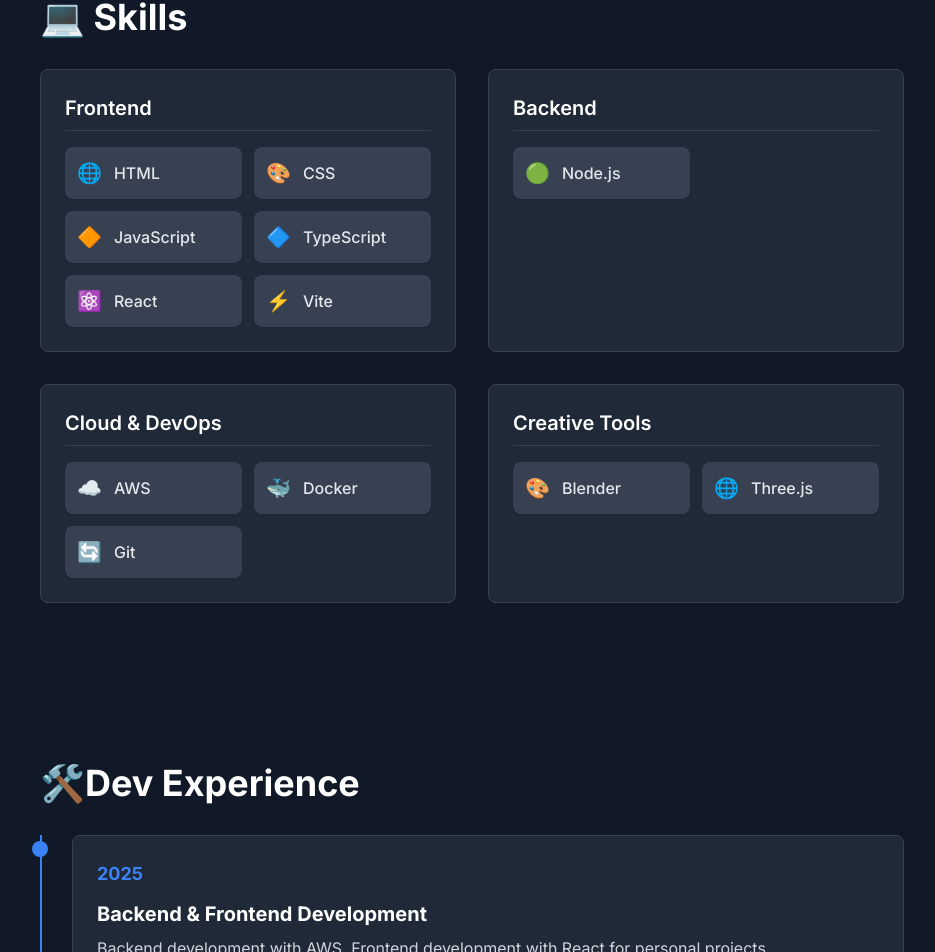
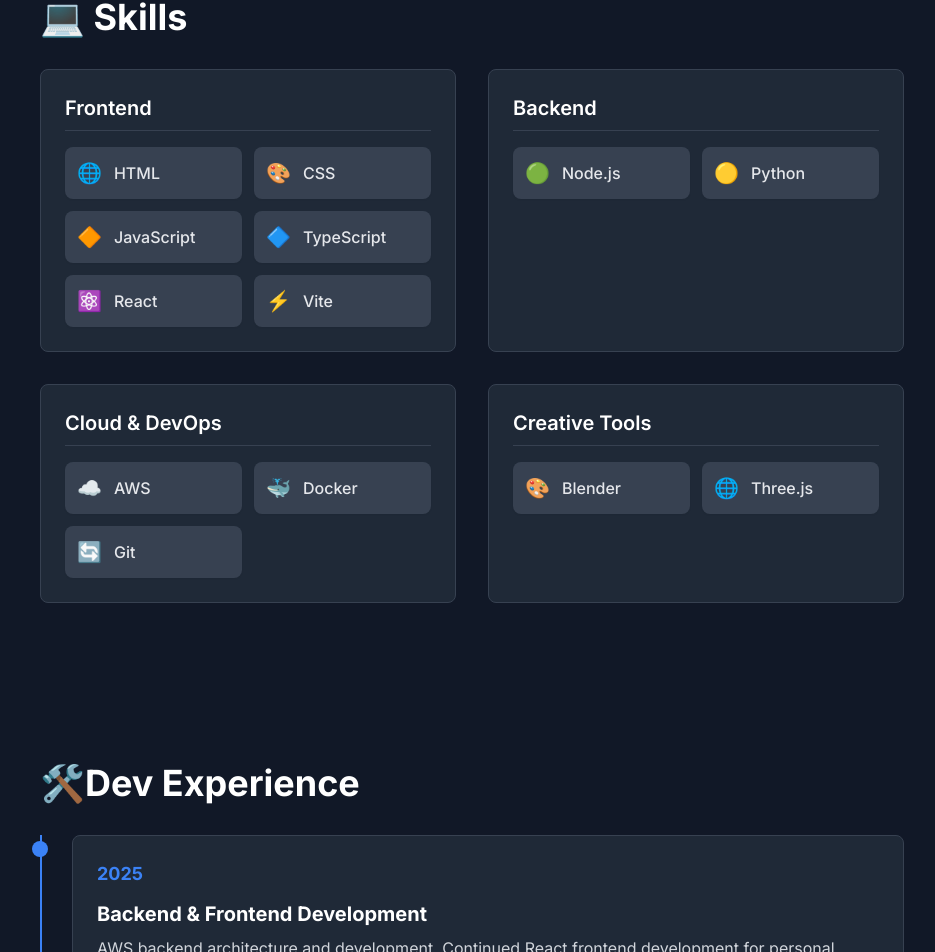
Before and after one commit to enumura1/portofolio-site-v3, a Next.js app: page / in a window 1280 px wide. Shown: the part 1245-2197 px from the top of the page, without its empty margins (168-1103 px from the left). Built offline with nearby package versions, Linux system fonts and the light colour scheme; no server answers.

Commit message:
udpate:contents

```diff
--- a/src/components/static/Skills.tsx
+++ b/src/components/static/Skills.tsx
@@ -21,7 +21,8 @@
   {
     name: "Backend",
     items: [
-      { name: "Node.js", icon: "🟢" }
+      { name: "Node.js", icon: "🟢" },
+      { name: "Python", icon: "🟡" }
     ]
   },
   {
--- a/src/components/static/Timeline.tsx
+++ b/src/components/static/Timeline.tsx
@@ -8,7 +8,7 @@
   {
     year: "2025",
     topic: "Backend & Frontend Development",
-    description: "Backend development with AWS. Frontend development with React for personal projects."
+    description: "AWS backend architecture and development. Continued React frontend development for personal projects."
   },
   {
     year: "2024",
```
